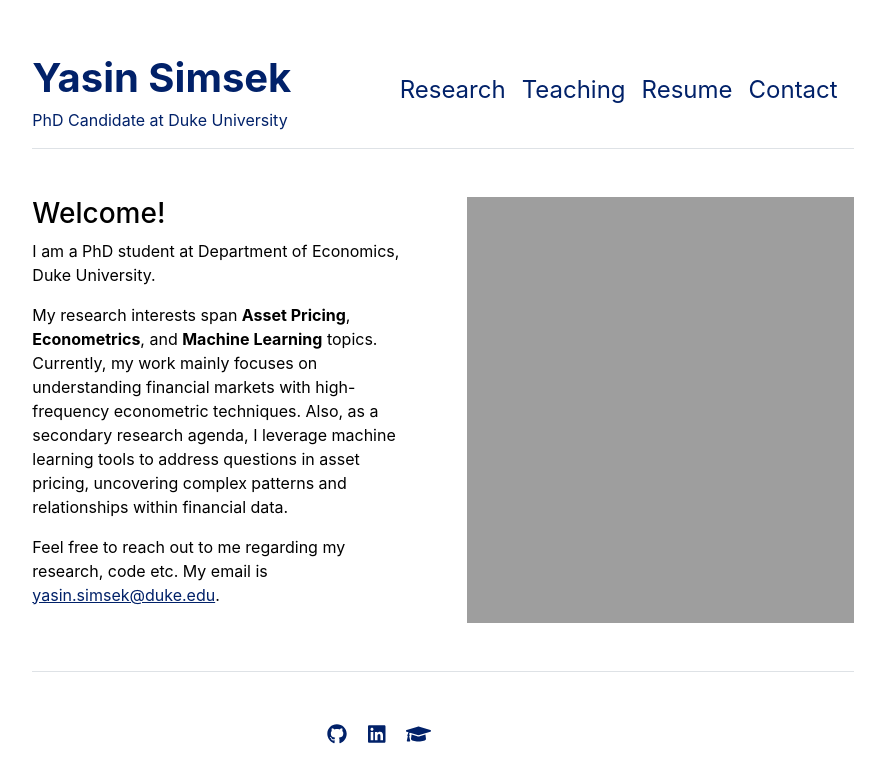
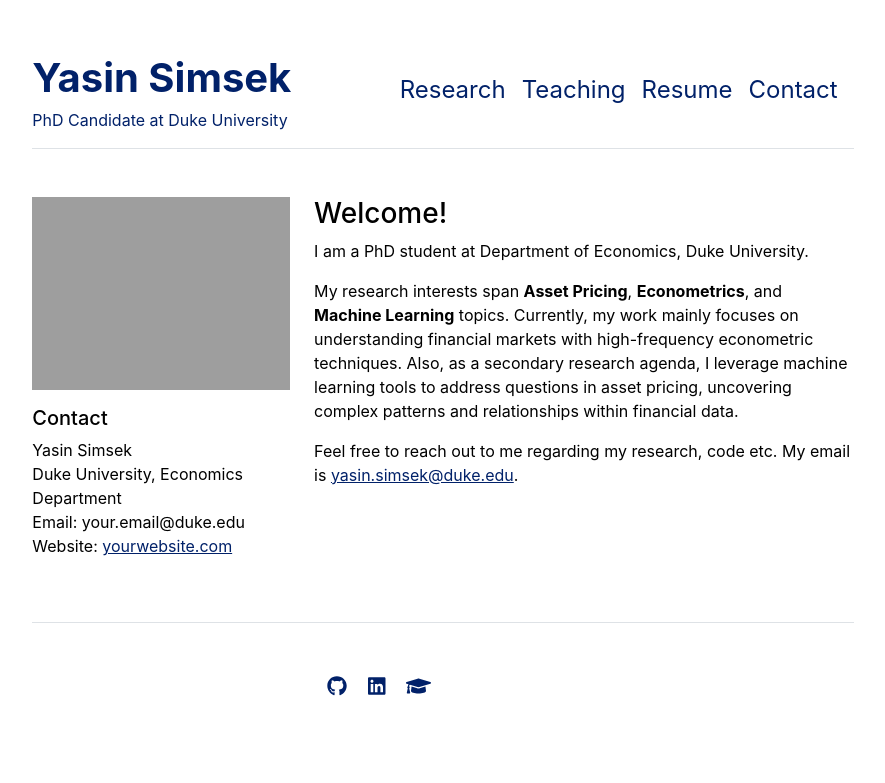
Before and after one commit to yasin-simsek/yasin-simsek.github.io, a Jekyll site: the page built from index.md, in a window 1280 px wide. Shown: the top 783 px of the page, without its empty margins (197-1082 px from the left). Built offline with Jekyll 4.4.1, drawn with Linux system fonts in a browser that asks for light colours.

Commit message:
home page update

```diff
--- a/_layouts/home.html
+++ b/_layouts/home.html
@@ -1,4 +1,29 @@
 ---
+layout: default
+---
+
+<div class="row g-4 mb-4">
+  <!-- Left Column: Photo and Contact Info -->
+  <div class="col-md-4">
+    <img src="{{ site.github.url }}/assets/img/duke_photo.jpg" alt="Profile Photo" class="img-fluid mb-3">
+    <div>
+      <h5>Contact</h5>
+      <p>
+        Yasin Simsek<br>
+        Duke University, Economics Department<br>
+        Email: your.email@duke.edu<br>
+        Website: <a href="https://yourwebsite.com">yourwebsite.com</a>
+      </p>
+    </div>
+  </div>
+
+  <!-- Right Column: Page Content -->
+  <div class="col-md-8">
+    {{ content }}
+  </div>
+</div>
+
+<!-- ---
 layout: default
 ---
 
@@ -9,7 +34,7 @@ layout: default
   <div class="col-md-6">
     <img src="{{ site.github.url }}/assets/img/duke_photo.jpg" alt="Home" width="100%" height="100%">
   </div>
-</div>
+</div> -->
 
 <!-- {% include publications.html %}
 
```
